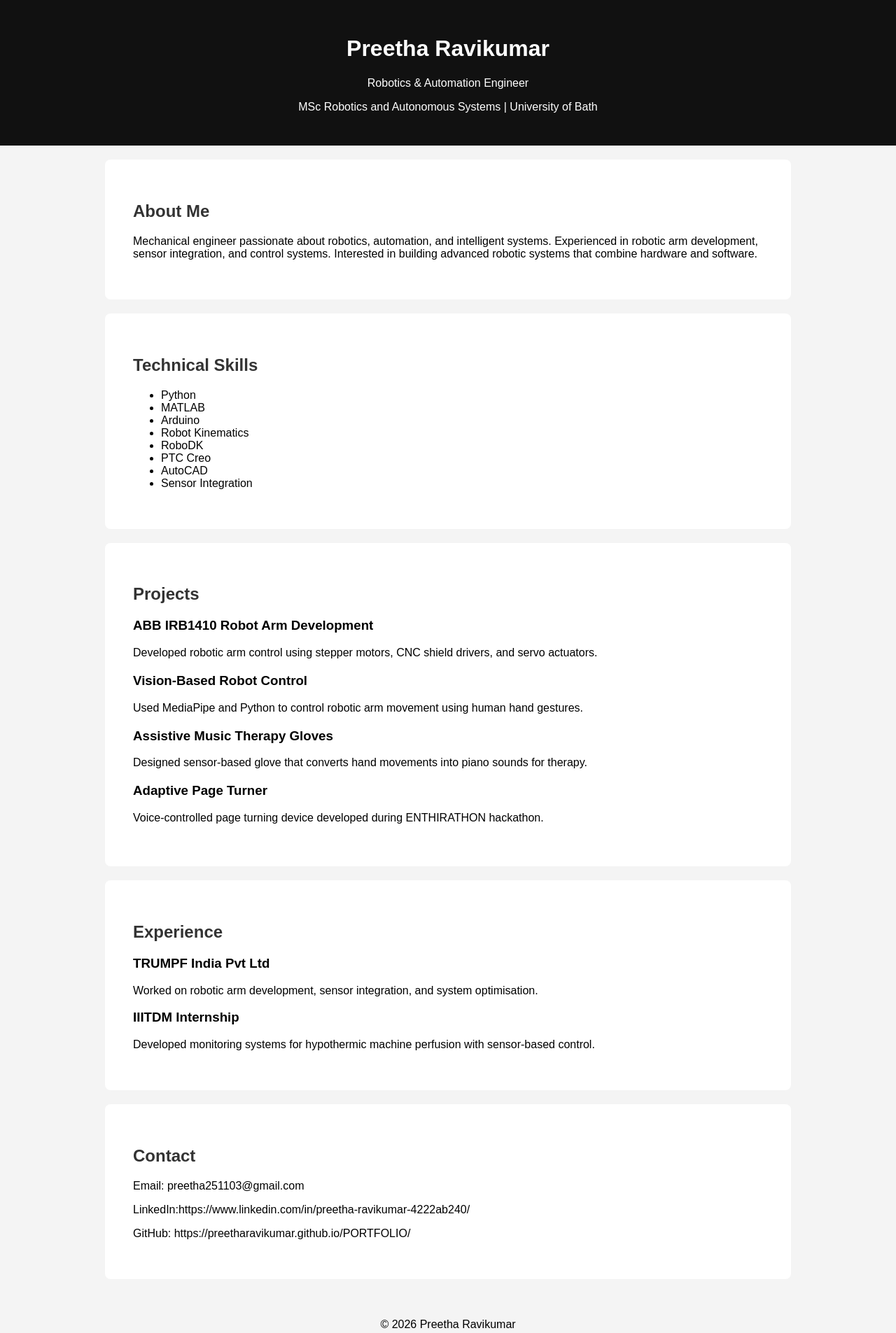
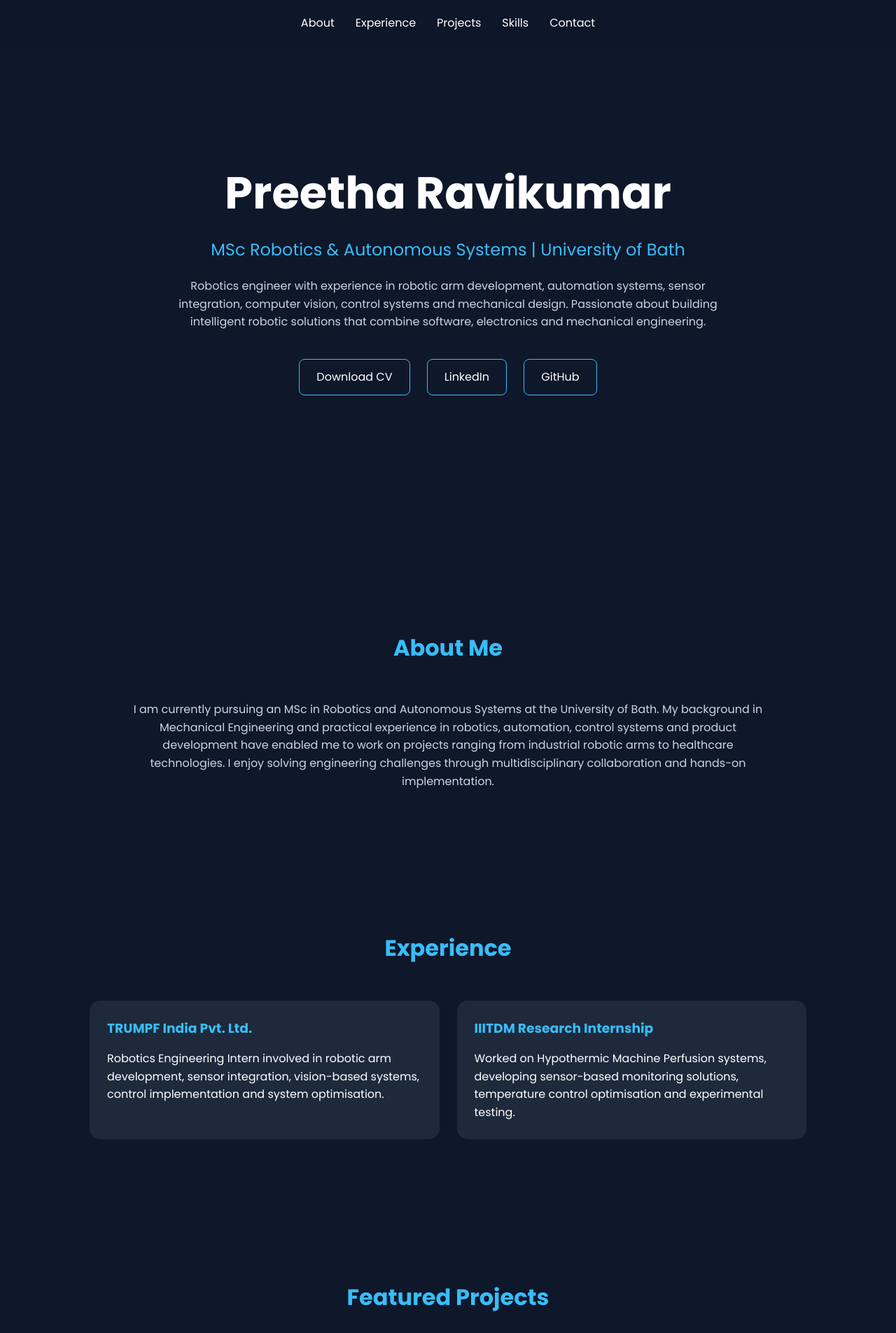
Before and after one commit to PreethaRavikumar/PORTFOLIO, a plain HTML site: page index.html in a window 1280 px wide. Shown: the top 1905 px of the page at 70% size. Drawn offline with Linux system fonts and the light colour scheme.

Commit message:
Update index.html

```diff
--- a/index.html
+++ b/index.html
@@ -1,132 +1,333 @@
 <!DOCTYPE html>
-<html>
+<html lang="en">
 <head>
+<meta charset="UTF-8">
+<meta name="viewport" content="width=device-width, initial-scale=1.0">
 <title>Preetha Ravikumar | Robotics Portfolio</title>
 
+<link href="https://fonts.googleapis.com/css2?family=Poppins:wght@300;400;500;600;700&display=swap" rel="stylesheet">
+
 <style>
+*{
+    margin:0;
+    padding:0;
+    box-sizing:border-box;
+    scroll-behavior:smooth;
+}
 
 body{
-font-family: Arial;
-margin:0;
-background:#f4f4f4;
+    font-family:'Poppins',sans-serif;
+    background:#0f172a;
+    color:white;
+    line-height:1.6;
 }
 
-header{
-background:#111;
-color:white;
-padding:30px;
-text-align:center;
+nav{
+    position:fixed;
+    width:100%;
+    top:0;
+    background:rgba(15,23,42,0.95);
+    backdrop-filter:blur(10px);
+    z-index:1000;
+}
+
+nav ul{
+    display:flex;
+    justify-content:center;
+    list-style:none;
+    padding:20px;
+    gap:30px;
+}
+
+nav a{
+    text-decoration:none;
+    color:white;
+    transition:0.3s;
+}
+
+nav a:hover{
+    color:#38bdf8;
 }
 
 section{
-padding:40px;
-max-width:900px;
-margin:auto;
-background:white;
-margin-top:20px;
-border-radius:8px;
+    padding:100px 10%;
 }
 
-h2{
-color:#333;
+.hero{
+    height:100vh;
+    display:flex;
+    flex-direction:column;
+    justify-content:center;
+    align-items:center;
+    text-align:center;
 }
 
-.project{
-margin-bottom:20px;
+.hero h1{
+    font-size:4rem;
+}
+
+.hero h2{
+    color:#38bdf8;
+    margin-top:10px;
+    font-weight:400;
+}
+
+.hero p{
+    max-width:800px;
+    margin-top:20px;
+    color:#cbd5e1;
+}
+
+.btns{
+    margin-top:30px;
+}
+
+.btn{
+    display:inline-block;
+    margin:10px;
+    padding:12px 24px;
+    border-radius:8px;
+    text-decoration:none;
+    color:white;
+    border:1px solid #38bdf8;
+    transition:0.3s;
+}
+
+.btn:hover{
+    background:#38bdf8;
+    color:#0f172a;
+}
+
+.section-title{
+    text-align:center;
+    margin-bottom:50px;
+    color:#38bdf8;
+    font-size:2rem;
+}
+
+.card-grid{
+    display:grid;
+    grid-template-columns:repeat(auto-fit,minmax(300px,1fr));
+    gap:25px;
+}
+
+.card{
+    background:#1e293b;
+    padding:25px;
+    border-radius:15px;
+    transition:0.3s;
+}
+
+.card:hover{
+    transform:translateY(-5px);
+}
+
+.card h3{
+    color:#38bdf8;
+    margin-bottom:15px;
+}
+
+.skills{
+    display:flex;
+    flex-wrap:wrap;
+    gap:15px;
+    justify-content:center;
+}
+
+.skill{
+    background:#1e293b;
+    padding:10px 20px;
+    border-radius:25px;
 }
 
 footer{
-text-align:center;
-padding:20px;
-margin-top:20px;
+    text-align:center;
+    padding:40px;
+    color:#94a3b8;
 }
 
+.about{
+    max-width:900px;
+    margin:auto;
+    text-align:center;
+    color:#cbd5e1;
+}
+
+@media(max-width:768px){
+
+.hero h1{
+    font-size:2.5rem;
+}
+
+.hero h2{
+    font-size:1.2rem;
+}
+
+nav ul{
+    gap:15px;
+    flex-wrap:wrap;
+}
+}
 </style>
 </head>
 
 <body>
 
-<header>
+<nav>
+<ul>
+<li><a href="#about">About</a></li>
+<li><a href="#experience">Experience</a></li>
+<li><a href="#projects">Projects</a></li>
+<li><a href="#skills">Skills</a></li>
+<li><a href="#contact">Contact</a></li>
+</ul>
+</nav>
+
+<section class="hero">
+
 <h1>Preetha Ravikumar</h1>
-<p>Robotics & Automation Engineer</p>
-<p>MSc Robotics and Autonomous Systems | University of Bath</p>
-</header>
 
-<section>
-<h2>About Me</h2>
+<h2>MSc Robotics & Autonomous Systems | University of Bath</h2>
+
 <p>
-Mechanical engineer passionate about robotics, automation, and intelligent systems.
-Experienced in robotic arm development, sensor integration, and control systems.
-Interested in building advanced robotic systems that combine hardware and software.
+Robotics engineer with experience in robotic arm development, automation systems,
+sensor integration, computer vision, control systems and mechanical design.
+Passionate about building intelligent robotic solutions that combine software,
+electronics and mechanical engineering.
 </p>
-</section>
 
-<section>
-<h2>Technical Skills</h2>
-
-<ul>
-<li>Python</li>
-<li>MATLAB</li>
-<li>Arduino</li>
-<li>Robot Kinematics</li>
-<li>RoboDK</li>
-<li>PTC Creo</li>
-<li>AutoCAD</li>
-<li>Sensor Integration</li>
-</ul>
-
-</section>
-
-<section>
-
-<h2>Projects</h2>
-
-<div class="project">
-<h3>ABB IRB1410 Robot Arm Development</h3>
-<p>Developed robotic arm control using stepper motors, CNC shield drivers, and servo actuators.</p>
-</div>
-
-<div class="project">
-<h3>Vision-Based Robot Control</h3>
-<p>Used MediaPipe and Python to control robotic arm movement using human hand gestures.</p>
-</div>
-
-<div class="project">
-<h3>Assistive Music Therapy Gloves</h3>
-<p>Designed sensor-based glove that converts hand movements into piano sounds for therapy.</p>
-</div>
-
-<div class="project">
-<h3>Adaptive Page Turner</h3>
-<p>Voice-controlled page turning device developed during ENTHIRATHON hackathon.</p>
+<div class="btns">
+<a href="#" class="btn">Download CV</a>
+<a href="#" class="btn">LinkedIn</a>
+<a href="#" class="btn">GitHub</a>
 </div>
 
 </section>
 
-<section>
+<section id="about">
 
-<h2>Experience</h2>
+<h2 class="section-title">About Me</h2>
 
-<h3>TRUMPF India Pvt Ltd</h3>
-<p>Worked on robotic arm development, sensor integration, and system optimisation.</p>
-
-<h3>IIITDM Internship</h3>
-<p>Developed monitoring systems for hypothermic machine perfusion with sensor-based control.</p>
+<div class="about">
+<p>
+I am currently pursuing an MSc in Robotics and Autonomous Systems at the University of Bath.
+My background in Mechanical Engineering and practical experience in robotics, automation,
+control systems and product development have enabled me to work on projects ranging from
+industrial robotic arms to healthcare technologies. I enjoy solving engineering challenges
+through multidisciplinary collaboration and hands-on implementation.
+</p>
+</div>
 
 </section>
 
-<section>
+<section id="experience">
 
-<h2>Contact</h2>
+<h2 class="section-title">Experience</h2>
 
-<p>Email: preetha251103@gmail.com</p>
-<p>LinkedIn:https://www.linkedin.com/in/preetha-ravikumar-4222ab240/</p>
-<p>GitHub: https://preetharavikumar.github.io/PORTFOLIO/</p>
+<div class="card-grid">
+
+<div class="card">
+<h3>TRUMPF India Pvt. Ltd.</h3>
+<p>
+Robotics Engineering Intern involved in robotic arm development,
+sensor integration, vision-based systems, control implementation
+and system optimisation.
+</p>
+</div>
+
+<div class="card">
+<h3>IIITDM Research Internship</h3>
+<p>
+Worked on Hypothermic Machine Perfusion systems,
+developing sensor-based monitoring solutions,
+temperature control optimisation and experimental testing.
+</p>
+</div>
+
+</div>
+
+</section>
+
+<section id="projects">
+
+<h2 class="section-title">Featured Projects</h2>
+
+<div class="card-grid">
+
+<div class="card">
+<h3>Industrial Robot Arm Development</h3>
+<p>
+Designed and developed a 6-DOF robotic arm with stepper motors,
+servo control and Arduino-based architecture.
+Implemented robotic kinematics and motion control.
+</p>
+</div>
+
+<div class="card">
+<h3>Assistive Music Therapy Gloves</h3>
+<p>
+Developed sensor-based wearable gloves that convert hand movements
+into piano sounds for pediatric cerebral palsy therapy.
+</p>
+</div>
+
+<div class="card">
+<h3>Adaptive Page Turner</h3>
+<p>
+Voice-controlled page-turning system designed for physically
+challenged users. Selected among the Top 40 teams at ENTHIRATHON 2024.
+</p>
+</div>
+
+<div class="card">
+<h3>MediaPipe Robot Control</h3>
+<p>
+Implemented real-time robotic arm control using computer vision
+and hand tracking with movement smoothing techniques.
+</p>
+</div>
+
+</div>
+
+</section>
+
+<section id="skills">
+
+<h2 class="section-title">Technical Skills</h2>
+
+<div class="skills">
+
+<div class="skill">Python</div>
+<div class="skill">MATLAB</div>
+<div class="skill">Arduino</div>
+<div class="skill">RoboDK</div>
+<div class="skill">Robot Kinematics</div>
+<div class="skill">Automation</div>
+<div class="skill">Computer Vision</div>
+<div class="skill">Sensors</div>
+<div class="skill">Actuators</div>
+<div class="skill">AutoCAD</div>
+<div class="skill">Creo</div>
+<div class="skill">Mechanical Design</div>
+
+</div>
+
+</section>
+
+<section id="contact">
+
+<h2 class="section-title">Contact</h2>
+
+<div class="about">
+<p>Email: your.email@example.com</p>
+<p>LinkedIn: linkedin.com/in/yourprofile</p>
+<p>GitHub: github.com/PreethaRavikumar</p>
+</div>
 
 </section>
 
 <footer>
-<p>© 2026 Preetha Ravikumar</p>
+© 2026 Preetha Ravikumar | Robotics Portfolio
 </footer>
 
 </body>
```
